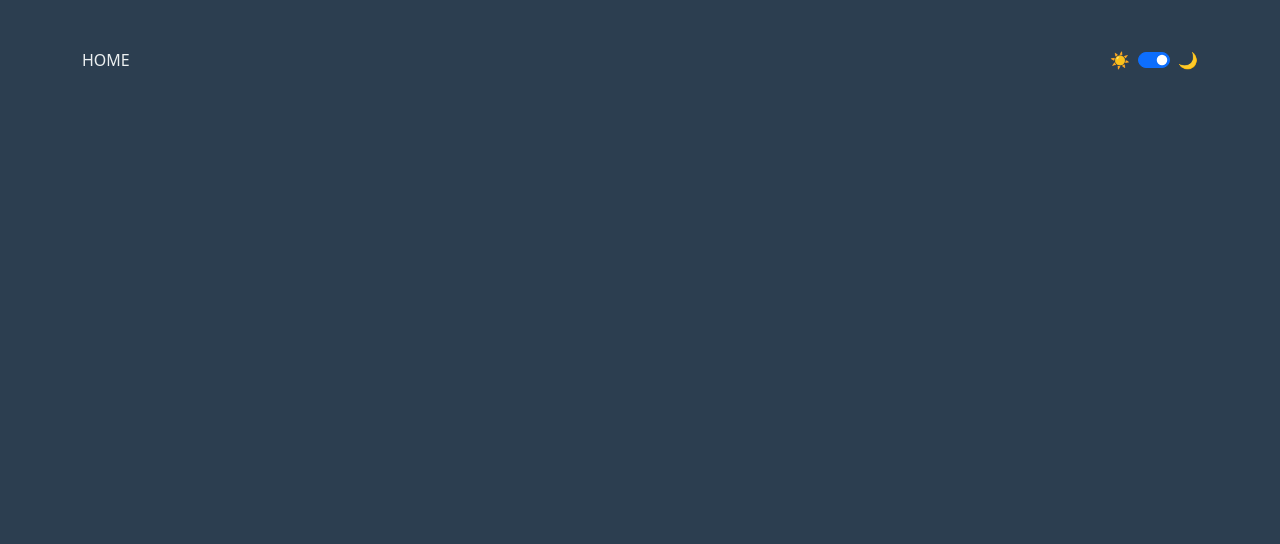
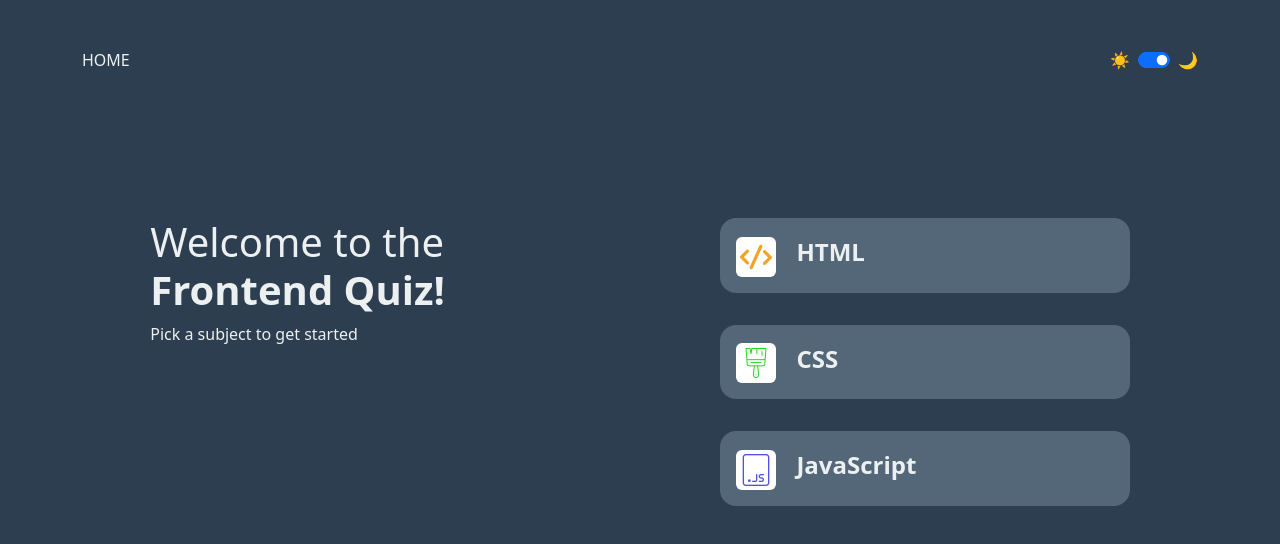
Before and after one commit to LennyServino/frontend-quiz-app, a website built with Vite: page index.html in a window 1280 px wide. Built offline with nearby package versions, Linux system fonts and the light colour scheme.

Commit message:
agregando el main con las opciones de quiz

```diff
--- a/index.html
+++ b/index.html
@@ -24,7 +24,9 @@
         </nav>
     </header>
 
-    <main id="mainContent"></main>
+    <main id="mainContent" class="container pt-5">
+
+    </main>
     <script type="module" src="/main.js"></script>
 </body>
 </html>
--- a/main.js
+++ b/main.js
@@ -1,3 +1,8 @@
 import 'bootstrap/dist/css/bootstrap.min.css';
 import 'bootstrap/dist/js/bootstrap.bundle.min';
-import '/styles2.css'
+import '/src/css/mainStyles.css';
+import { insertar_opciones } from './src/components/quiz-options';
+
+document.addEventListener('DOMContentLoaded', () => {
+    insertar_opciones();
+});
--- /dev/null
+++ b/src/components/quiz-options.js
@@ -0,0 +1,28 @@
+export function insertar_opciones() {
+    const mainBody = document.querySelector('#mainContent');
+
+    mainBody.innerHTML =`
+        <section class="row pt-5 mt-5">
+            <section class="col-md-6">
+                <div class="section-title mx-auto">
+                    <h1>Welcome to the <span class="fw-bolder">Frontend Quiz!</span></h1>
+                    <p>Pick a subject to get started</p>
+                </div>
+            </section>
+            <section class="col-md-6 d-flex flex-column align-items-center">
+                <article class="quiz-card rounded-4 p-3 mb-3">
+                    <img src="/src/images/codigo.png" alt="HTML icon" class="quiz-icon rounded-2 p-1 me-3">
+                    <span class="fw-bold fs-4">HTML</span>
+                </article>
+                <article class="quiz-card rounded-4 p-3 my-3">
+                    <img src="/src/images/brocha.png" alt="CSS icon" class="quiz-icon rounded-2 p-1 me-3">
+                    <span class="fw-bold fs-4">CSS</span>
+                </article>
+                <article class="quiz-card rounded-4 p-3 my-3">
+                    <img src="/src/images/JS.png" alt="JavaScript icon" class="quiz-icon rounded-2 p-1 me-3">
+                    <span class="fw-bold fs-4">JavaScript</span>
+                </article>
+            </section>
+        </section>
+    `;
+}
--- /dev/null
+++ b/src/css/mainStyles.css
@@ -0,0 +1,36 @@
+body {
+    background-color: #2c3e50;
+    color: #ecf0f1;
+    height: 100vh;
+}
+
+.sun-icon {
+    margin-right: 3rem;
+}
+
+.moon-icon {
+    margin-left: 8px;
+}
+
+.section-title {
+    width: 75%;
+}
+
+.quiz-card {
+    background-color: #546779;
+    width: 75%;
+    cursor: pointer;
+    transition: all 0.5s;
+
+    &:hover {
+        background-color: #7d8387;
+        width: 78%;
+        padding: 1.2rem !important;
+    }
+}
+
+.quiz-icon {
+    background-color: #fff;
+    width: 40px;
+    height: 40px;
+}
--- a/styles2.css
+++ /dev/null
@@ -1,12 +0,0 @@
-body {
-    background-color: #2c3e50;
-    color: #ecf0f1;
-    height: 100vh;
-}
-
-.sun-icon {
-    margin-right: 3rem;
-}
-.moon-icon {
-    margin-left: 8px;
-}
```
Also changed, not shown: src/images/JS.png (added), src/images/brocha.png (added), src/images/codigo.png (added).
